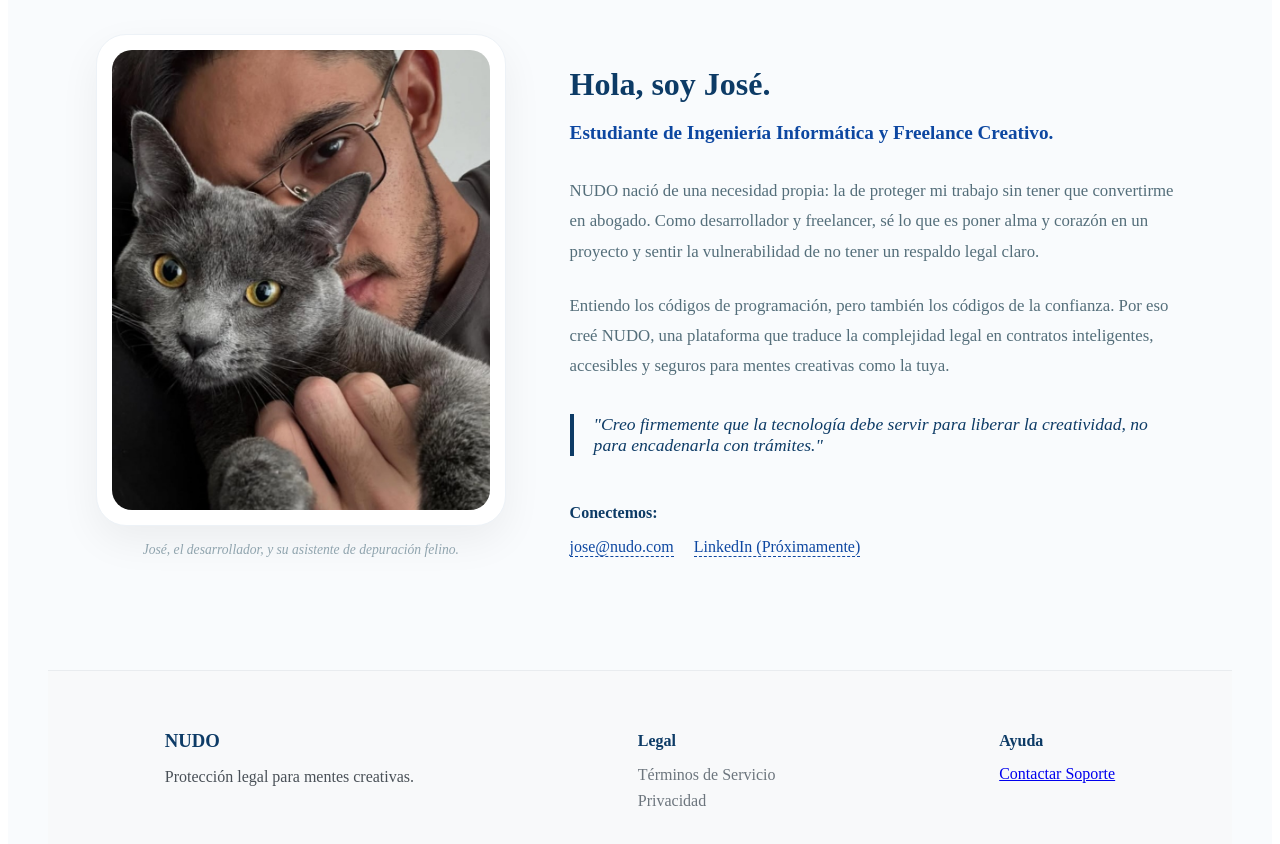
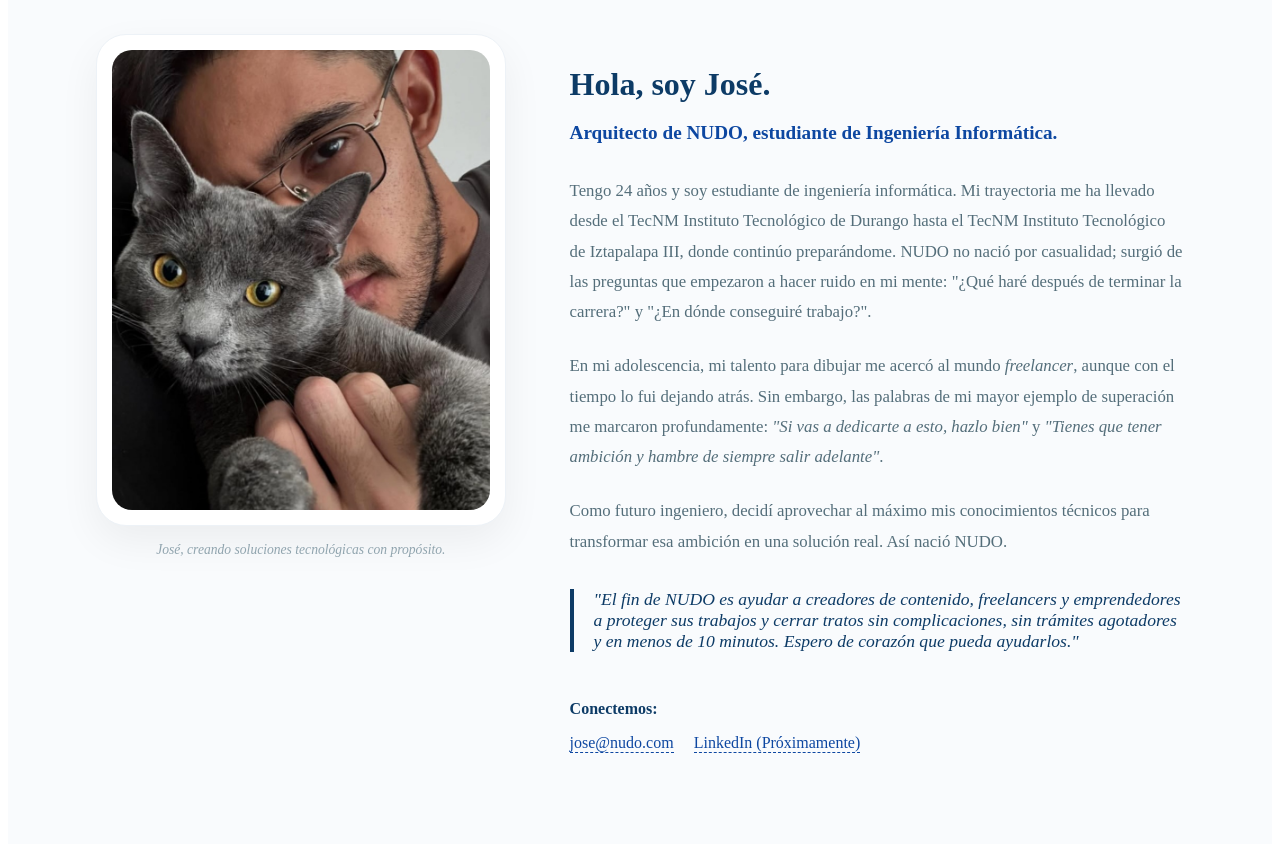
Before and after one commit to ssjoseduardo2002/nudo, an Angular app: page / in a window 1280 px wide. Shown: the part 500-1344 px from the top of the page. Built offline with nearby package versions, Linux system fonts and the light colour scheme.

Commit message:
mensaje para ti

```diff
--- a/src/app/componentes_de_vistas/la-mente-detras-de-nudo/la-mente-detras-de-nudo.html
+++ b/src/app/componentes_de_vistas/la-mente-detras-de-nudo/la-mente-detras-de-nudo.html
@@ -1,32 +1,31 @@
 <div class="contenedor-biografia">
-
     <header class="cabecera-bio">
         <span class="etiqueta-creador">El Arquitecto de NUDO</span>
         <h2>La Mente Detrás de la Plataforma</h2>
     </header>
 
     <section class="contenido-bio">
-
         <div class="columna-foto">
             <div class="marco-premium">
-                <img src="images/my_little_angel.jpg" alt="José y su copiloto felino" class="foto-jose">
+                <img src="images/my_little_angel.jpg" alt="José, el arquitecto de NUDO" class="foto-jose">
             </div>
-            <p class="pie-foto">José, el desarrollador, y su asistente de depuración felino.</p>
+            <p class="pie-foto">José, creando soluciones tecnológicas con propósito.</p>
         </div>
 
         <div class="columna-texto">
             <h3>Hola, soy José.</h3>
-
-            <p class="intro">Estudiante de Ingeniería Informática y Freelance Creativo.</p>
+            <p class="intro">Arquitecto de NUDO, estudiante de Ingeniería Informática.</p>
 
             <div class="parrafos-bio">
-                <p>NUDO nació de una necesidad propia: la de proteger mi trabajo sin tener que convertirme en abogado. Como desarrollador y freelancer, sé lo que es poner alma y corazón en un proyecto y sentir la vulnerabilidad de no tener un respaldo legal claro.</p>
+                <p>Tengo 24 años y soy estudiante de ingeniería informática. Mi trayectoria me ha llevado desde el TecNM Instituto Tecnológico de Durango hasta el TecNM Instituto Tecnológico de Iztapalapa III, donde continúo preparándome. NUDO no nació por casualidad; surgió de las preguntas que empezaron a hacer ruido en mi mente: "¿Qué haré después de terminar la carrera?" y "¿En dónde conseguiré trabajo?".</p>
 
-                <p>Entiendo los códigos de programación, pero también los códigos de la confianza. Por eso creé NUDO, una plataforma que traduce la complejidad legal en contratos inteligentes, accesibles y seguros para mentes creativas como la tuya.</p>
+                <p>En mi adolescencia, mi talento para dibujar me acercó al mundo <em>freelancer</em>, aunque con el tiempo lo fui dejando atrás. Sin embargo, las palabras de mi mayor ejemplo de superación me marcaron profundamente: <em>"Si vas a dedicarte a esto, hazlo bien"</em> y <em>"Tienes que tener ambición y hambre de siempre salir adelante"</em>.</p>
+
+                <p>Como futuro ingeniero, decidí aprovechar al máximo mis conocimientos técnicos para transformar esa ambición en una solución real. Así nació NUDO.</p>
             </div>
 
             <blockquote class="cita">
-                "Creo firmemente que la tecnología debe servir para liberar la creatividad, no para encadenarla con trámites."
+                "El fin de NUDO es ayudar a creadores de contenido, freelancers y emprendedores a proteger sus trabajos y cerrar tratos sin complicaciones, sin trámites agotadores y en menos de 10 minutos. Espero de corazón que pueda ayudarlos."
             </blockquote>
 
             <div class="contacto-bio">
```
